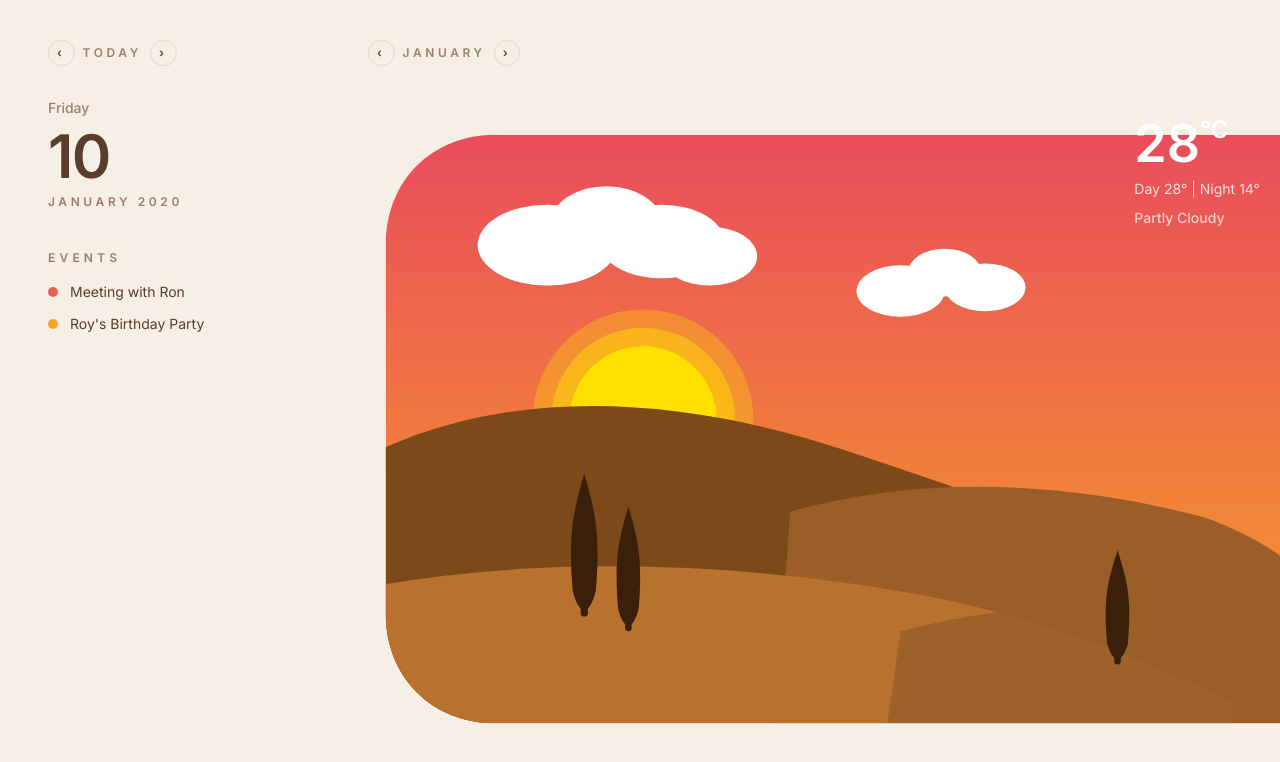
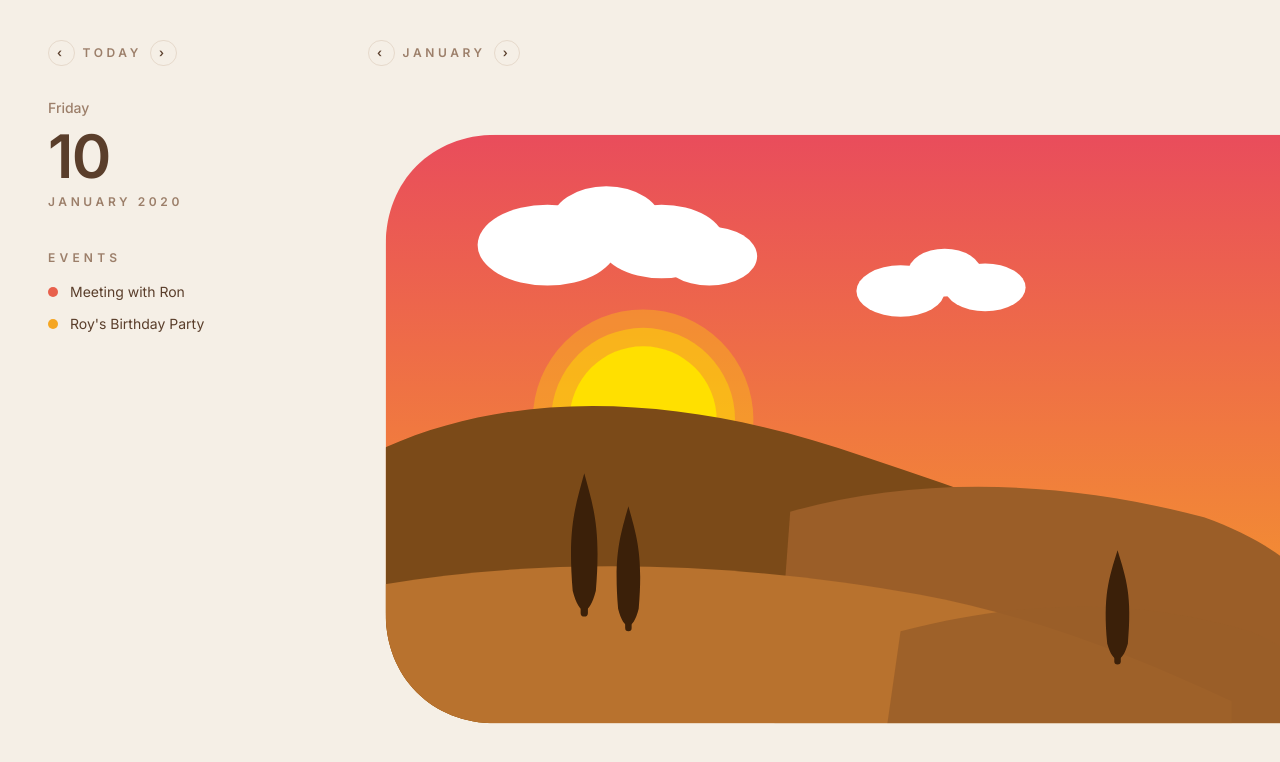
Before and after one commit to Subiksha1705/Kalender, a Next.js app in the folder kalender/: page /weather in a window 1280 px wide. Shown: the top 762 px of the page. Built offline with nearby package versions, Linux system fonts and the light colour scheme.

Commit message:
Remove temperature block from weather card

```diff
--- a/kalender/components/weather/WeatherCard.tsx
+++ b/kalender/components/weather/WeatherCard.tsx
@@ -7,7 +7,6 @@ import DayNav from "./DayNav";
 import DesertScene from "./DesertScene";
 import EventsList from "./EventsList";
 import MonthNav from "./MonthNav";
-import TemperatureBlock from "./TemperatureBlock";
 import events from "@/lib/events";
 import type { Season } from "@/lib/seasons";
 
@@ -53,9 +52,6 @@ export default function WeatherCard({ season }: WeatherCardProps) {
 
           <div className="relative">
             <div className="relative ml-auto aspect-[13/9] w-full overflow-hidden rounded-[28px] lg:aspect-auto lg:h-full lg:w-full lg:rounded-l-[40px] lg:rounded-r-none">
-              <div className={isExiting ? "anim-out-right-delay-1 absolute right-5 top-5 z-10" : "absolute right-5 top-5 z-10"}>
-                <TemperatureBlock temp={28} day={28} night={14} condition="Partly Cloudy" />
-              </div>
               <DesertScene season={season} isExiting={isExiting} onSunClick={handleNavigate} />
             </div>
           </div>
```
